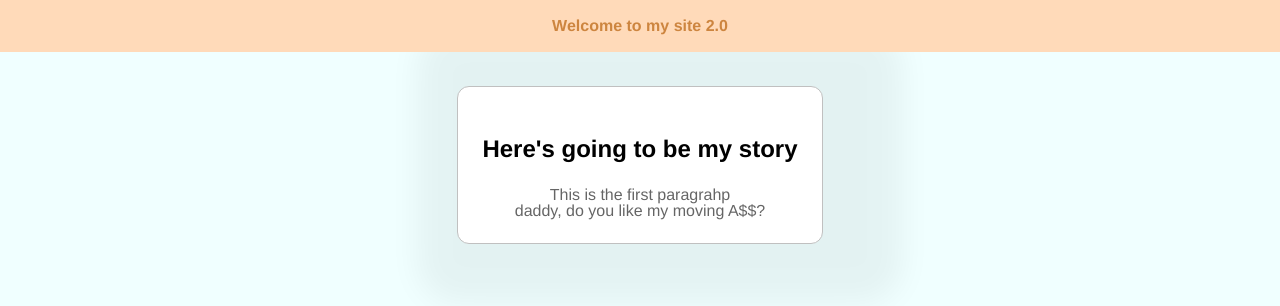
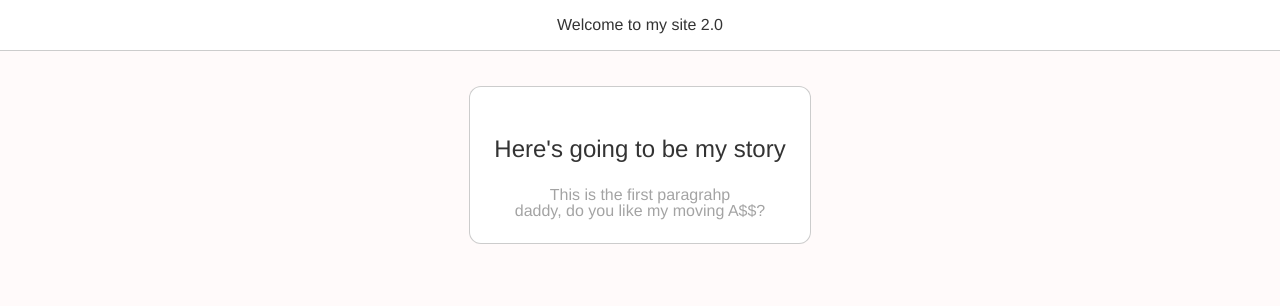
Before and after one commit to Chris97e/Hyperblog, a plain HTML site: page index.html in a window 1280 px wide. Drawn offline with Linux system fonts and the light colour scheme.

Commit message:
changes styles update to the page

```diff
--- a/css/main.css
+++ b/css/main.css
@@ -1,7 +1,7 @@
 body {
     text-align: center;
-    font-family: 'Poppins', Helvetica, sans-serif;
-    background-color: azure;
+    font-family: Helvetica, sans-serif;
+    background-color: snow;
     display: flex;
     justify-content: center;
     align-items: center;
@@ -13,20 +13,23 @@ body {
 h1 {
     text-align: center;
     margin: 24px 0px;
+    color: rgba(0, 0, 0, 0.8);
+    font-size: 24px;
+    font-weight: 500;
 }
 
 .container {
     display: flex;
     align-items: center;
     justify-items: center;
-    border: 1px solid silver;
+    border: 1px solid rgba(0, 0, 0, 0.2);
     flex-direction: column;
     width: fit-content;
     padding: 24px;
     border-radius: 12px;
     margin-top: 86px;
     background-color: white;
-    box-shadow: 20px 0px 30px 60px rgba(0, 0, 0, 0.05);
+    box-shadow: darkgray rgba(0, 0, 0, 0.2);
 }
 
 .container p {
@@ -34,17 +37,18 @@ h1 {
     line-height: 1rem;
     margin: 0px;
     opacity: 0.6;
+    color: rgba(0, 0, 0, 0.6);
 }
 
 .header {
-    border: 1px solid peachpuff;
+    border-bottom: 1px solid rgba(0, 0, 0, 0.2);
     width: 100vw;
-    background: peachpuff;
+    background: white;
     position: fixed;
     top: 0;
 }
 
 .header p {
-    color: peru;
-    font-weight: 600;
+    color: rgba(0, 0, 0, 0.8);
+    font-weight: 500;
 }
```
